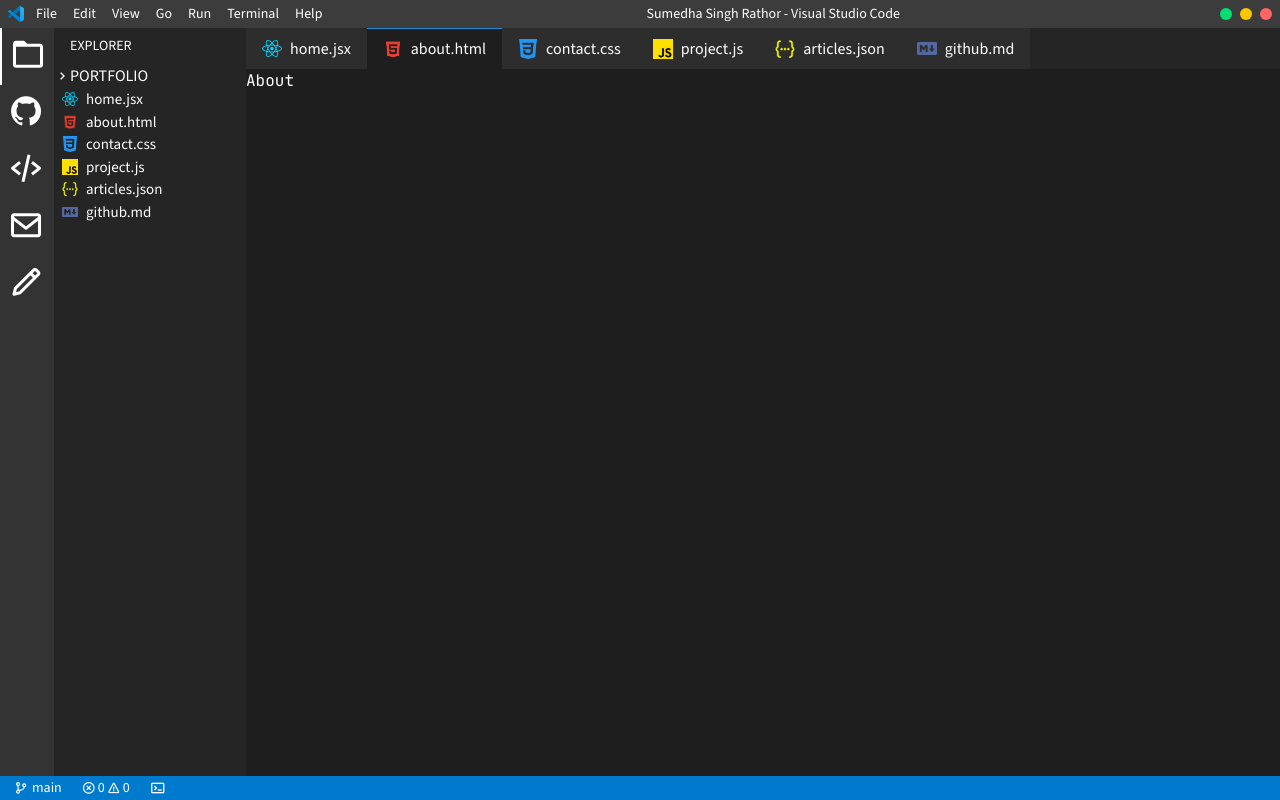
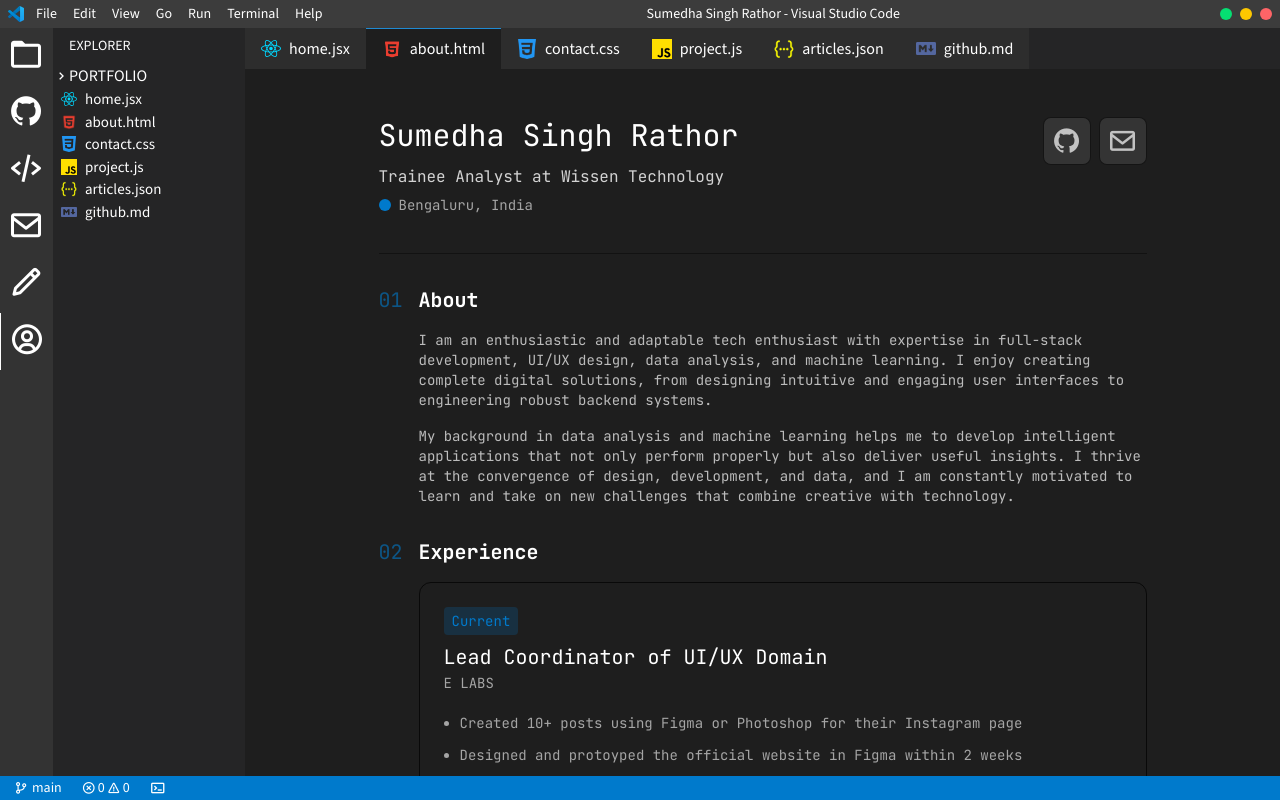
Before and after one commit to SumedhaSinghRathor/VSCode, a React (Vite) app: page /about in a window 1280 px wide. Built offline with nearby package versions, Linux system fonts and the light colour scheme.

Commit message:
about page

```diff
--- a/index.html
+++ b/index.html
@@ -3,7 +3,7 @@
 
 <head>
   <meta charset="UTF-8" />
-  <link rel="icon" type="image/svg+xml" href="/favicon.svg" />
+  <link rel="icon" type="image/svg+xml" href="/Visual_Studio_Code_1.35_icon.png" />
   <meta name="viewport" content="width=device-width, initial-scale=1.0" />
   <title>VSCode Portfolio</title>
   <link href='https://unpkg.com/boxicons@2.1.4/css/boxicons.min.css' rel='stylesheet'>
--- a/src/App.jsx
+++ b/src/App.jsx
@@ -24,7 +24,7 @@ function App() {
   ];
 
   return (
-    <section className="w-screen h-screen flex flex-col justify-between">
+    <section className="w-screen h-screen flex flex-col overflow-hidden justify-between">
       <section className="flex justify-between items-center px-2 py-1 bg-[#3c3c3c] text-white text-sm">
         <div className="flex items-center">
           <img src={VsCode} alt="VsCode img" className="size-4" />
@@ -45,23 +45,62 @@ function App() {
           <div className="size-3 bg-red-400 rounded-full"></div>
         </div>
       </section>
-      <section className="flex grow">
-        <section className="bg-[#333333] text-white w-fit">
-          <div className="border-l-2 border-l-white p-2">
+      <section className="flex flex-1 min-h-0">
+        <section className="bg-[#333333] text-white w-fit flex flex-col">
+          <NavLink
+            to="/"
+            style={({ isActive }) => ({
+              borderLeft: isActive ? "1px solid white" : "",
+            })}
+            className="p-2"
+          >
             <i className="bx bx-folder text-4xl" />
-          </div>
-          <div className="p-2">
+          </NavLink>
+          <NavLink
+            to="/github"
+            style={({ isActive }) => ({
+              borderLeft: isActive ? "1px solid white" : "",
+            })}
+            className="p-2"
+          >
             <i className="bx bxl-github text-4xl" />
-          </div>
-          <div className="p-2">
+          </NavLink>
+          <NavLink
+            to="/projects"
+            style={({ isActive }) => ({
+              borderLeft: isActive ? "1px solid white" : "",
+            })}
+            className="p-2"
+          >
             <i className="bx bx-code-alt text-4xl" />
-          </div>
-          <div className="p-2">
+          </NavLink>
+          <NavLink
+            to="/contact"
+            style={({ isActive }) => ({
+              borderLeft: isActive ? "1px solid white" : "",
+            })}
+            className="p-2"
+          >
             <i className="bx bx-envelope text-4xl" />
-          </div>
-          <div className="p-2">
+          </NavLink>
+          <NavLink
+            to="/articles"
+            style={({ isActive }) => ({
+              borderLeft: isActive ? "1px solid white" : "",
+            })}
+            className="p-2"
+          >
             <i className="bx bx-pencil text-4xl" />
-          </div>
+          </NavLink>
+          <NavLink
+            to="/about"
+            style={({ isActive }) => ({
+              borderLeft: isActive ? "1px solid white" : "",
+            })}
+            className="p-2"
+          >
+            <i className="bx bx-user-circle text-4xl" />
+          </NavLink>
         </section>
         <section className="bg-[#252526] text-white w-fit">
           <div className="uppercase font-light px-4 py-2 text-sm">EXPLORER</div>
@@ -84,7 +123,7 @@ function App() {
             ))}
           </div>
         </section>
-        <section className="bg-[#1e1e1e] text-white w-full flex flex-col">
+        <section className="bg-[#1e1e1e] text-white w-full flex flex-col flex-1 min-h-0">
           <nav className="bg-[#252526] flex">
             {files.map((f, i) => (
               <NavLink
@@ -103,7 +142,10 @@ function App() {
               </NavLink>
             ))}
           </nav>
-          <section className="bg-[#1e1e1e] grow">
+          <section
+            className="bg-[#1e1e1e] flex-1 min-h-0 overflow-y-auto"
+            style={{ scrollbarColor: "#3c3c3c #1e1e1e" }}
+          >
             <Routes>
               <Route path="/" element={<Home />} />
               <Route path="/about" element={<About />} />
--- a/src/index.css
+++ b/src/index.css
@@ -7,7 +7,12 @@ body {
   margin: 0;
   padding: 0;
   font-family: "Source Sans 3", monospace;
-  overflow: hidden;
+}
+
+html,
+body,
+#root {
+  height: 100%;
 }
 
 .ide {
--- a/src/sections/About.jsx
+++ b/src/sections/About.jsx
@@ -1,5 +1,181 @@
+import { Link } from "react-router-dom";
+
 function About() {
-  return <div className="ide">About</div>;
+  const experience = [
+    {
+      designation: "Graphic Designer Intern",
+      company: "Pehchaan the Street School",
+      description: [
+        "Designed and produced over 84 Instagram stories and posts, maintaining consistency with the company's established brand identity, tone, and visual style.",
+        "Collaborated closely with the team by receiving weekly goals, delivering the output that aligned with brand objectives within the designated timeframe.",
+        "Tools Used: Figma, Photoshop, Canva",
+      ],
+    },
+    {
+      designation: "Summer Trainee",
+      company: "GAIL (India) Limited",
+      description: [
+        "Delved into SAP ABAP and gained valuable insights into applications at GAIL",
+        "Learned about the company's upcoming transition from ABAP to S/4 HANA",
+        "Created a 35+ page report on the migration analysis of the above topic",
+      ],
+    },
+    {
+      designation: "Lead Coordinator of UI/UX Domain",
+      company: "E LABS",
+      description: [
+        "Created 10+ posts using Figma or Photoshop for their Instagram page",
+        "Designed and protoyped the official website in Figma within 2 weeks",
+        "Taught as an instructor in 'DEZ-I-NIN' 2.0' workshop (which garnered 400+ registrations), teaching over 130+ students about UI/UX principles and responsive web design over the course of 3 weekends",
+        "Mentored over 20+ juniors under the UI/UX domain",
+      ],
+    },
+  ];
+
+  const skills = [
+    {
+      content: "Languages",
+      list: [
+        "C",
+        "HTML/CSS",
+        "JavaScript",
+        "TypeScript",
+        "Java",
+        "Python",
+        "SQL",
+      ],
+    },
+    {
+      content: "Frontend",
+      list: ["React", "Next.js", "Angular", "Tailwind CSS", "Bootstrap"],
+    },
+    {
+      content: "Backend",
+      list: [
+        "Express.js",
+        "Node.js",
+        "Spring Boot",
+        "Flask",
+        "FastAPI",
+        "MongoDB",
+        "PostgreSQL",
+      ],
+    },
+    {
+      content: "DevOps",
+      list: ["Docker", "Kubernetes", "Git", "GitHub", "Jenkins"],
+    },
+    {
+      content: "Tools",
+      list: ["Figma", "Power BI", "Tableau"],
+    },
+  ];
+
+  return (
+    <section className="ide p-12">
+      <div className="w-3xl mx-auto">
+        <div className="flex justify-between">
+          <h1 className="text-3xl">Sumedha Singh Rathor</h1>
+          <div className="flex gap-2">
+            <a
+              href="https://github.com/SumedhaSinghRathor"
+              className="flex p-2 border border-black/60 bg-white/10 rounded-lg"
+            >
+              <i class="bx bxl-github text-3xl text-white/70" />
+            </a>
+            <Link
+              to="/contact"
+              className="flex p-2 border border-black/60 bg-white/10 rounded-lg"
+            >
+              <i class="bx bx-envelope text-3xl text-white/70" />
+            </Link>
+          </div>
+        </div>
+        <p className="text-white/80">Trainee Analyst at Wissen Technology</p>
+        <div className="flex items-center gap-2">
+          <div className="size-3 bg-[#007acc] rounded-full" />
+          <p className="text-sm leading-8 text-white/60">Bengaluru, India</p>
+        </div>
+        <hr className="text-black/40 my-8" />
+        <div className="flex before:content-['01'] before:text-[#007acc]/60 before:text-xl items-start gap-4">
+          <div className="flex flex-col gap-4">
+            <h2 className="font-bold text-xl">About</h2>
+            <p className="text-sm text-white/70">
+              I am an enthusiastic and adaptable tech enthusiast with expertise
+              in full-stack development, UI/UX design, data analysis, and
+              machine learning. I enjoy creating complete digital solutions,
+              from designing intuitive and engaging user interfaces to
+              engineering robust backend systems.
+            </p>
+            <p className="text-sm text-white/70">
+              My background in data analysis and machine learning helps me to
+              develop intelligent applications that not only perform properly
+              but also deliver useful insights. I thrive at the convergence of
+              design, development, and data, and I am constantly motivated to
+              learn and take on new challenges that combine creative with
+              technology.
+            </p>
+          </div>
+        </div>
+        <div className="flex before:content-['02'] before:text-[#007acc]/60 before:text-xl items-start gap-4 my-8">
+          <div className="flex flex-col gap-4 w-full">
+            <h2 className="font-bold text-xl">Experience</h2>
+            {experience.toReversed().map((p, idx) => (
+              <div
+                key={p.company}
+                className="border border-black/70 rounded-xl w-full p-6 hover:border-[#007acc]/60 transition-colors"
+              >
+                {idx == 0 && (
+                  <div className="text-sm text-[#007acc] bg-[#007acc]/20 w-fit px-2 py-1 rounded mb-2">
+                    Current
+                  </div>
+                )}
+                <h2 className="text-xl">{p.designation}</h2>
+                <h3 className="text-sm text-white/60 leading-6">{p.company}</h3>
+                <ul className="text-sm text-white/60 list-disc list-outside pl-4 pt-4 leading-6 flex flex-col gap-2">
+                  {p.description.map((d, i) => (
+                    <li key={i}>{d}</li>
+                  ))}
+                </ul>
+              </div>
+            ))}
+          </div>
+        </div>
+        <div className="flex before:content-['03'] before:text-[#007acc]/60 before:text-xl items-start gap-4 my-8">
+          <div className="flex flex-col gap-4 w-full">
+            <h2 className="font-bold text-xl">Skills</h2>
+            <div className="grid grid-cols-2 gap-4 text-sm">
+              {skills.map((s) => (
+                <div
+                  key={s.content}
+                  className="border border-black/40 rounded-xl w-full p-4 hover:bg-white/5 transition-colors duration-200"
+                >
+                  <p className="uppercase text-white/50 mb-2">{s.content}</p>
+                  <div className="flex flex-wrap gap-2">
+                    {s.list.map((l) => (
+                      <div className="border border-white/30 hover:bg-[#007acc]/30 hover:border-[#007acc] hover:text-[#007acc] text-white/80 bg-white/5 px-3 py-1 w-fit rounded-lg transition-colors duration-150">
+                        {l}
+                      </div>
+                    ))}
+                  </div>
+                </div>
+              ))}
+            </div>
+          </div>
+        </div>
+        <div className="flex before:content-['04'] before:text-[#007acc]/60 before:text-xl items-start gap-4 my-8">
+          <div className="flex flex-col gap-4 w-full">
+            <h2 className="font-bold text-xl">Beyond Code</h2>
+            <p className="text-sm text-white/70">
+              Aside from programming and writing, I enjoy reading novels and
+              manga, listening to music, or just enjoying watching TV and
+              movies. I also like to swim and play tennis.
+            </p>
+          </div>
+        </div>
+      </div>
+    </section>
+  );
 }
 
 export default About;
```
